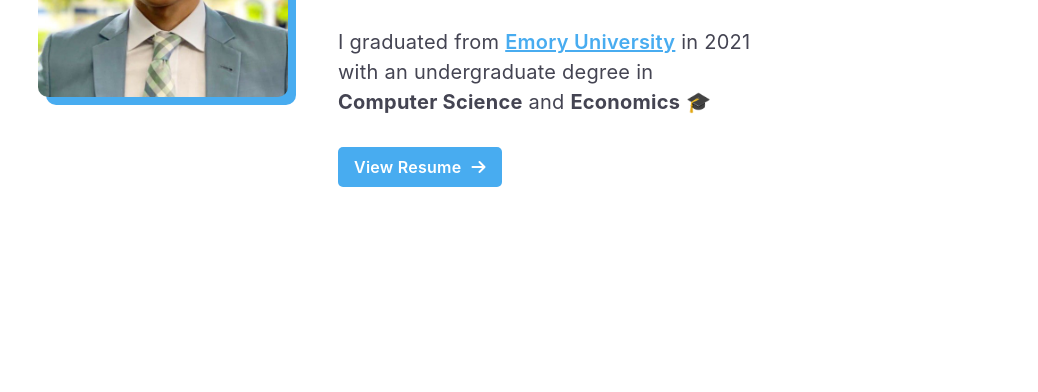
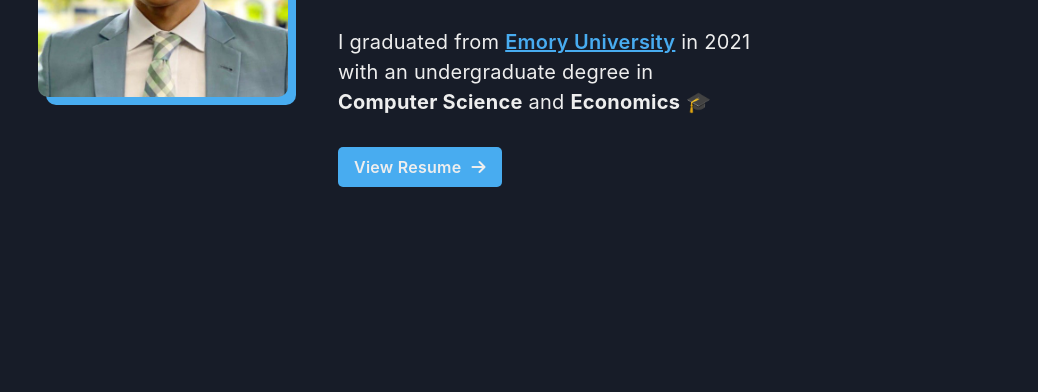
Before and after one commit to YohanJhaveri/Personal-Website, a plain HTML site: page public/index.html in a window 1280 px wide. Shown: the part 353-745 px from the top of the page, without its empty margins (242-1280 px from the left). Drawn offline with Linux system fonts and the dark colour scheme.

Commit message:
Added dark mode

```diff
--- a/public/css/styles.css
+++ b/public/css/styles.css
@@ -95,7 +95,7 @@ main {
 }
 
 .hero__box__introduction__resume a {
-  color: white;
+  color: var(--color-secondary);
   background: var(--color-primary);
   border-radius: 5px;
   padding: 8px 16px;
@@ -110,7 +110,7 @@ main {
 }
 
 .hero__box__introduction__resume a i {
-  color: white;
+  color: var(--color-secondary);
 }
 
 /* ========== FOOTER ========== */
@@ -160,3 +160,18 @@ main {
     flex-direction: column;
   }
 }
+
+@media (prefers-color-scheme: dark) {
+  :root {
+    --color-secondary: #eee;
+  }
+
+  ::selection {
+    /* color: #36363c; */
+    background: #444;
+  }
+
+  html {
+    background: #171c28;
+  }
+}
```
